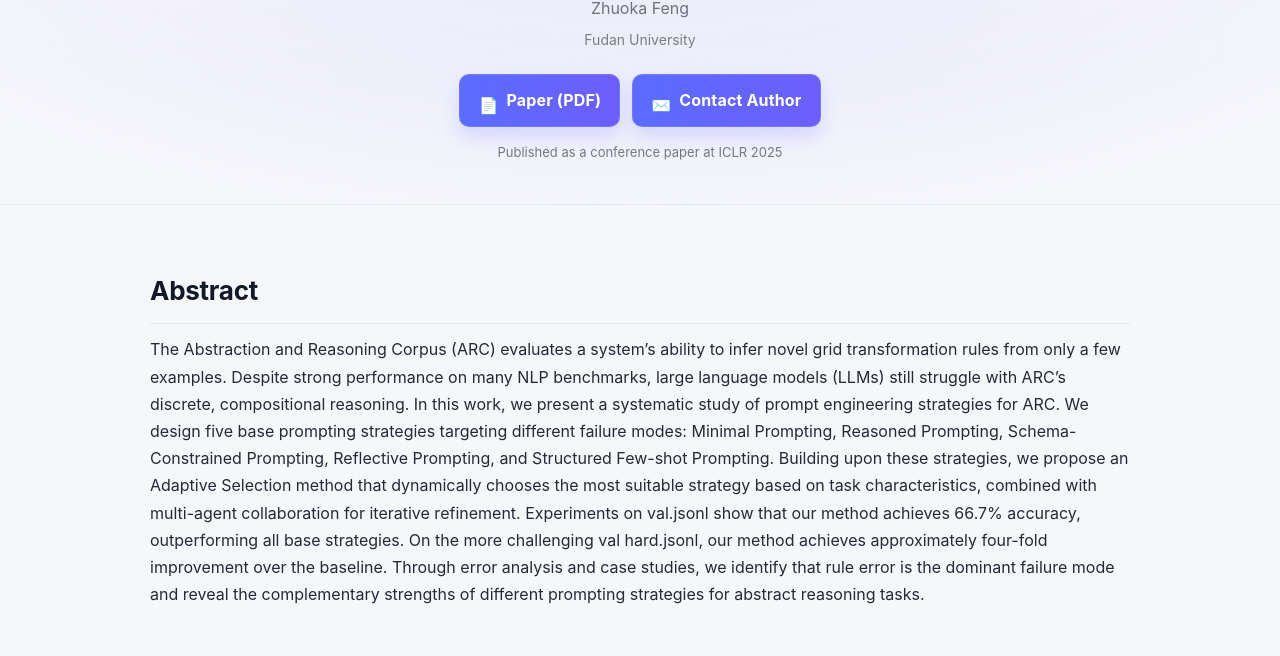
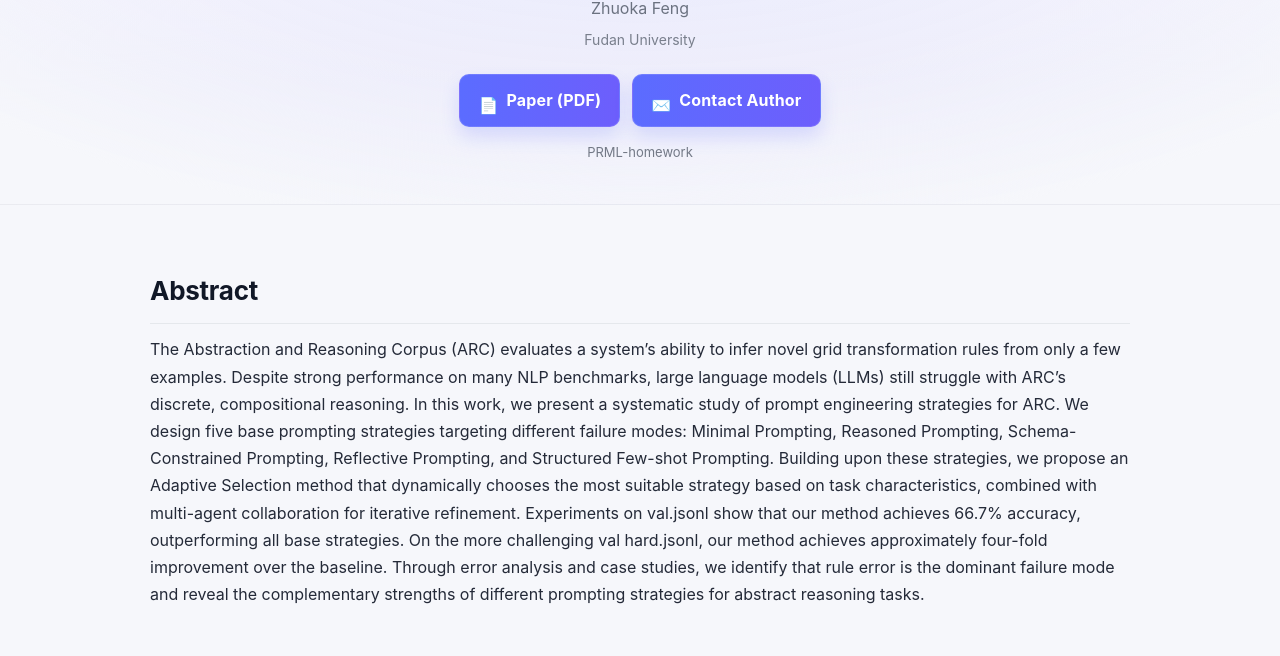
Before and after one commit to ArkaZhuo/ARC, a plain HTML site: page index.html in a window 1280 px wide. Shown: the part 139-795 px from the top of the page. Drawn offline with Linux system fonts and the light colour scheme.

Commit message:
Update: Change to PRML-homework

```diff
--- a/index.html
+++ b/index.html
@@ -29,7 +29,7 @@
       </div>
 
       <p class="small-note" style="margin-top:14px;">
-        Published as a conference paper at ICLR 2025
+        PRML-homework
       </p>
     </div>
   </header>
```
